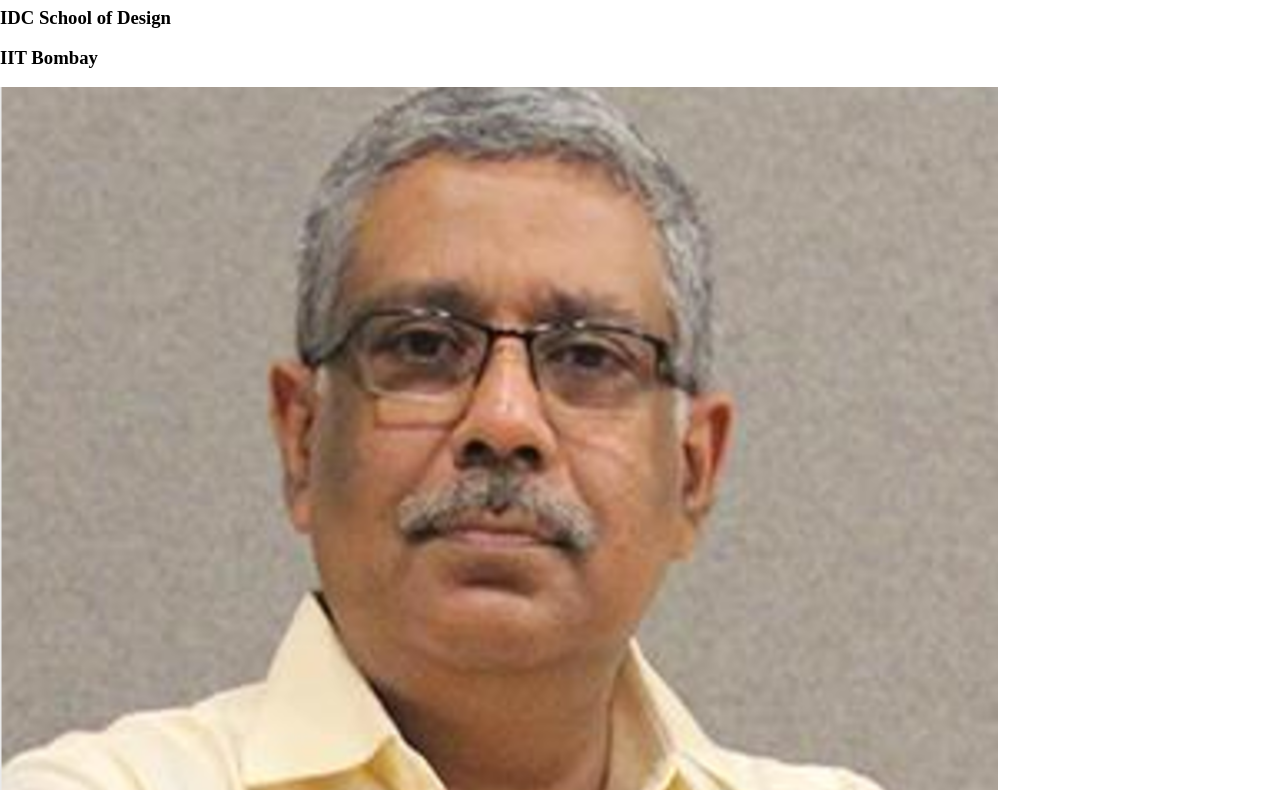
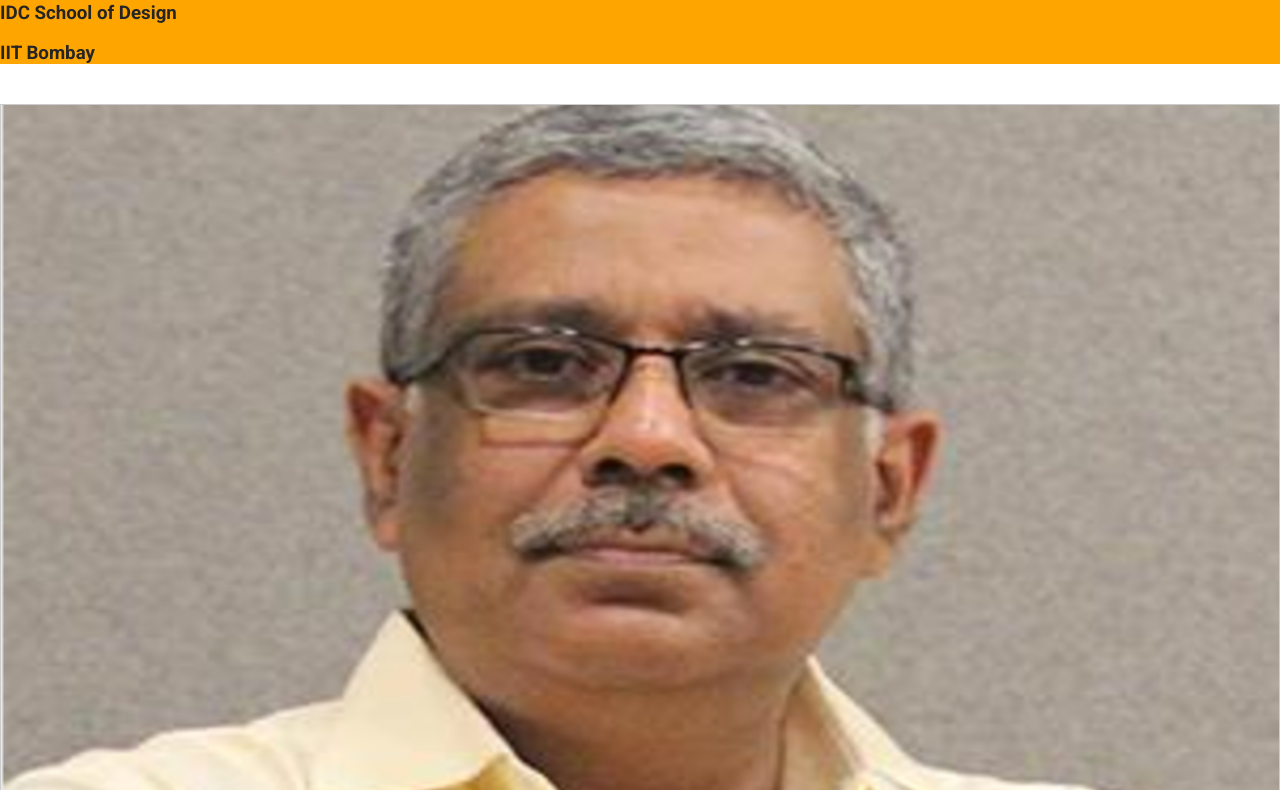
Before and after one commit to udayanvidyanta/GUESS-WHO, a plain HTML site: page index.html in a window 1280 px wide. Shown: the part 73-863 px from the top of the page. Drawn offline with nearby package versions, Linux system fonts and the light colour scheme; a web font is replaced by a local one.

Commit message:
final upgrade

```diff
--- a/index.html
+++ b/index.html
@@ -15,8 +15,8 @@
  <link href="https://fonts.googleapis.com/css?family=Ek+Mukta:200,300,400,500,600,700,800" rel="stylesheet">
 
   <!-- Stylesheets -->
-  <link rel="stylesheet" type="text/css" href="../../Desktop/GUESS WHO/Guess who responsive.css">
-  <link rel="stylesheet" type="text/css" href="../../Desktop/GUESS WHO/Guess who Stylesheet.css">
+  <link rel="stylesheet" type="text/css" href="Guess who responsive.css">
+  <link rel="stylesheet" type="text/css" href="Guess who Stylesheet.css">
 </head>
 
 <body>
```
Also changed, not shown: 1.html (+2 -2 lines).
